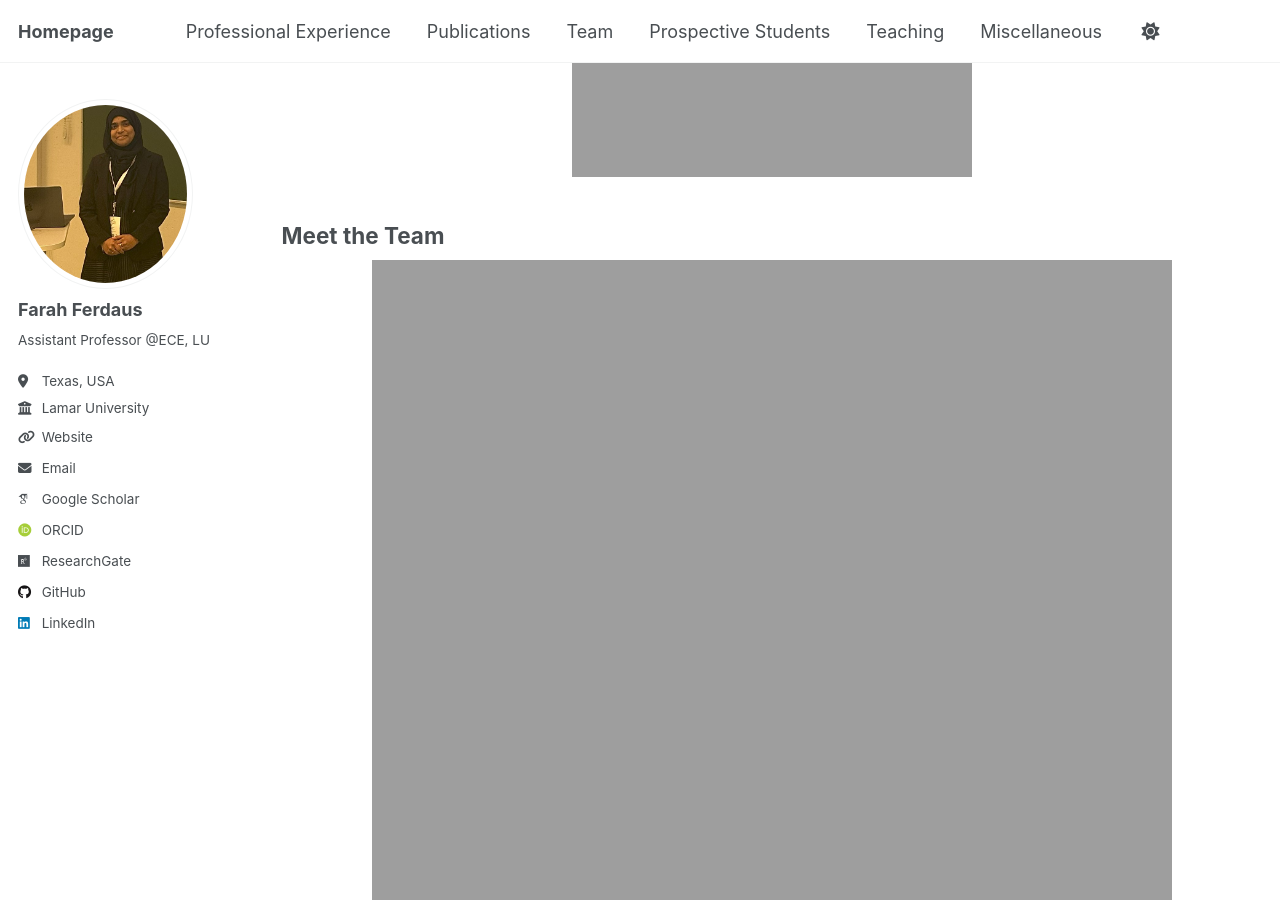
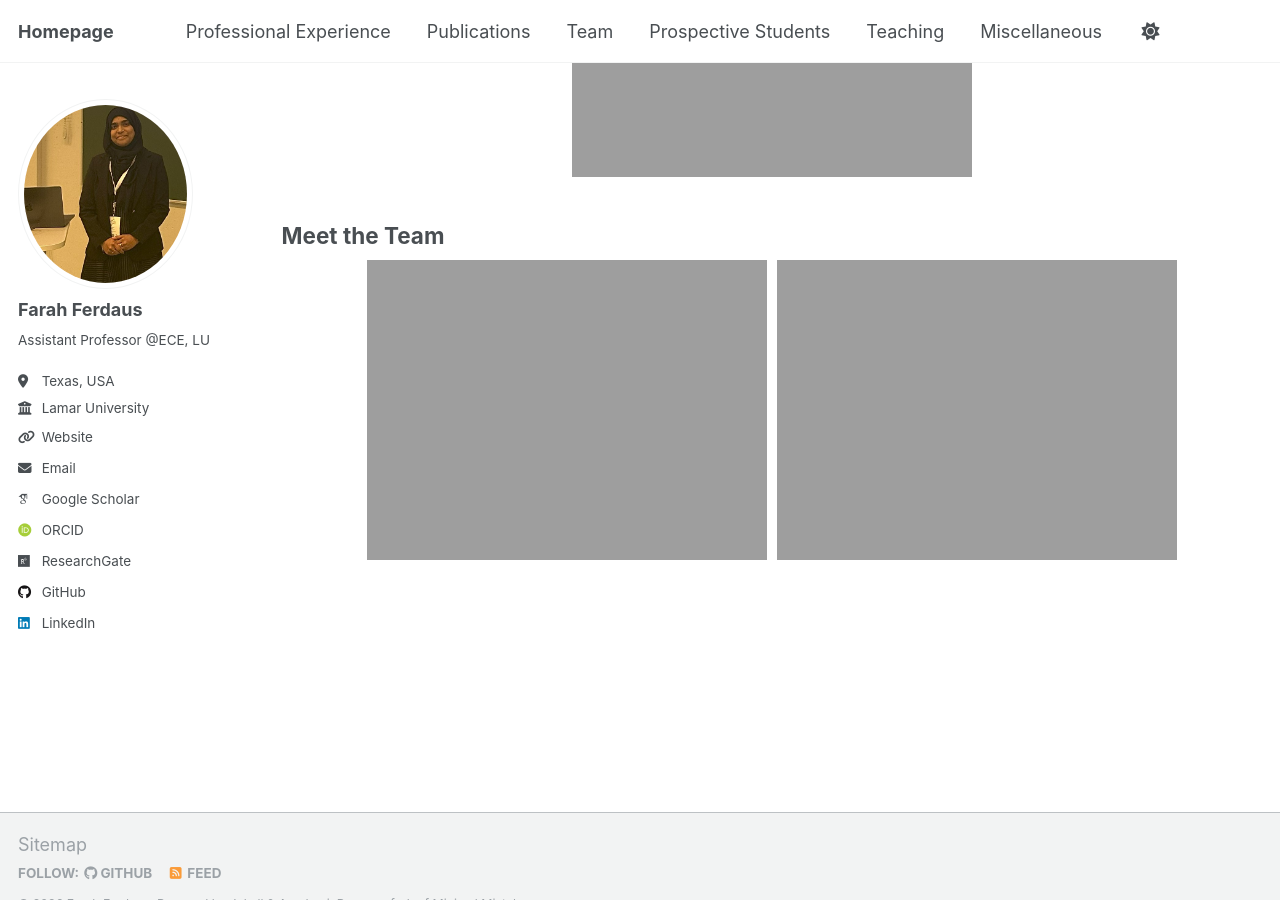
Before and after one commit to fferdaus/fferdaus.github.io, a Jekyll site: the page built from _pages/team.md, in a window 1280 px wide and 900 px high, scrolled down 2123 px. Built offline with Jekyll 4.4.1, drawn with Linux system fonts in a browser that asks for light colours; some web fonts are replaced.

Commit message:
Update team.md

```diff
--- a/_pages/team.md
+++ b/_pages/team.md
@@ -174,6 +174,12 @@ redirect_from:
 
 ## Meet the Team
 
+<div style="display: flex; justify-content: center; gap: 10px;">
+  <img src="{{ base_path }}/images/team2.jpg" alt="Research Team" width="400">
+  <img src="{{ base_path }}/images/team.jpg" alt="Research Team" width="400">
+</div>
+
+<!--
 <div style="text-align: center;">
   <img src="{{ base_path }}/images/team2.jpg" alt="Research Team" width="800">
 </div>
@@ -181,3 +187,4 @@ redirect_from:
 <div style="text-align: center;">
   <img src="{{ base_path }}/images/team.jpg" alt="Research Team" width="800">
 </div>
+-->
```
